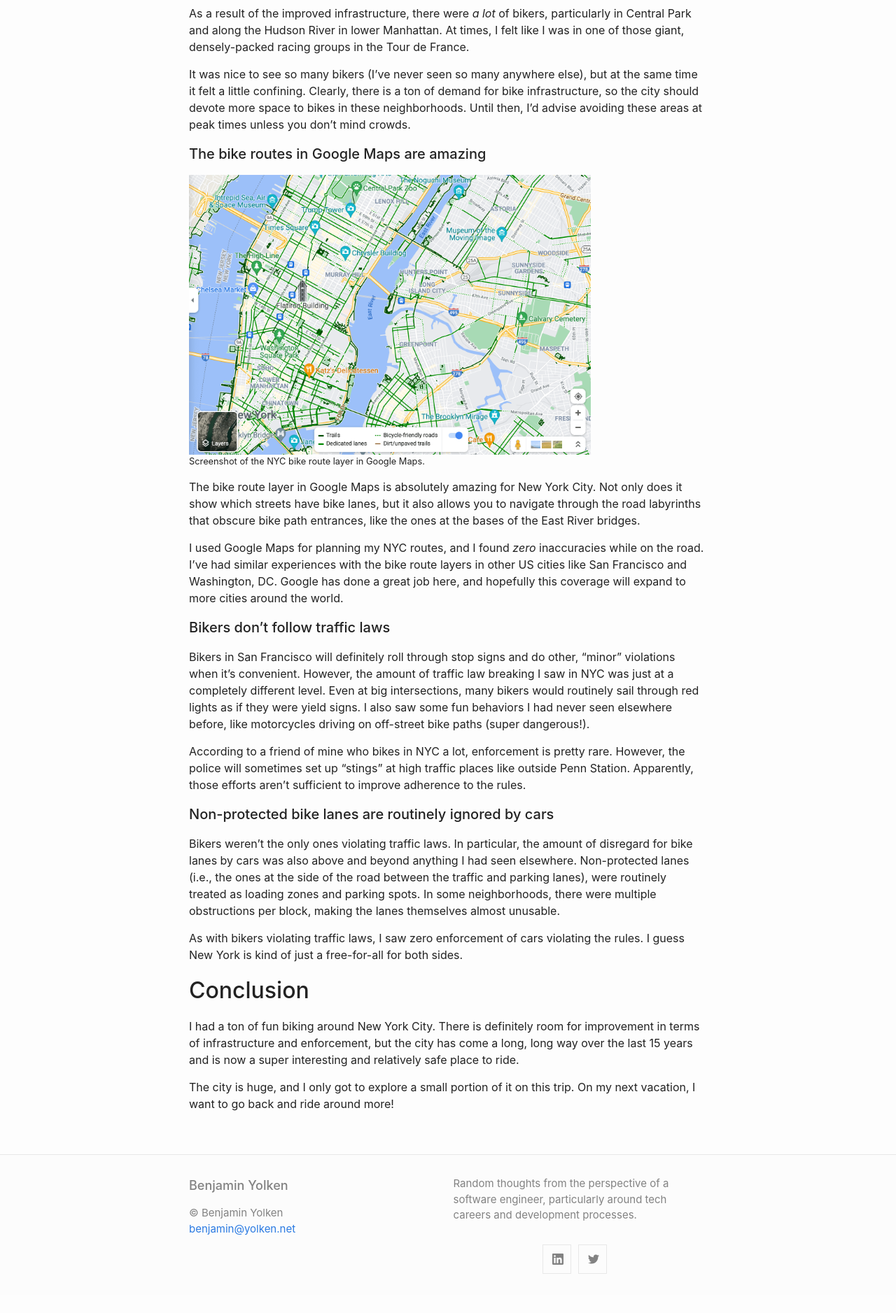
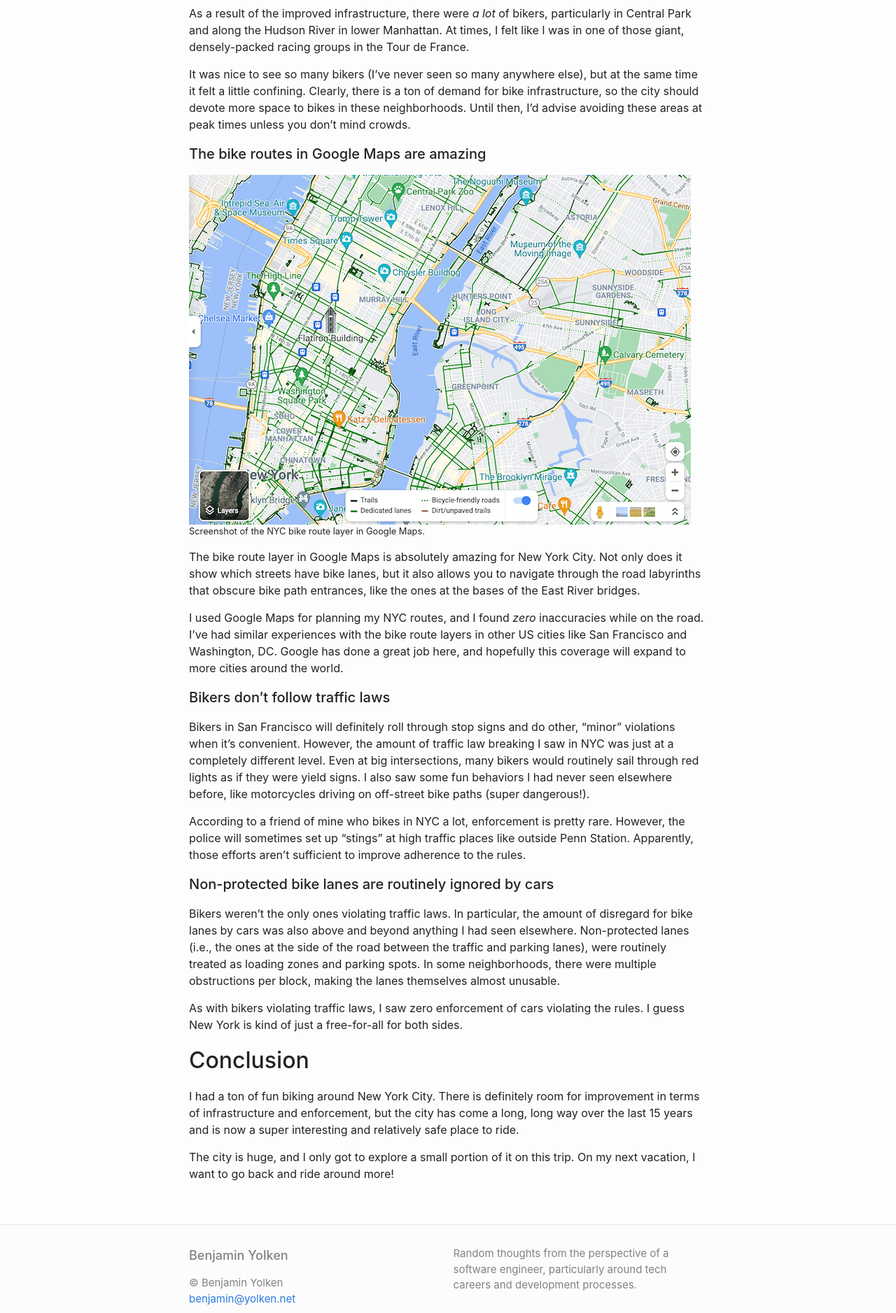
Before and after one commit to yolken/yolken-blog, a Jekyll site: the page built from site/_posts/2021-10-03-my-nyc-bike-cation.md, in a window 1280 px wide. Shown: the part 3765-5642 px from the top of the page at 70% size. Built offline with Jekyll 4.4.1, drawn with Linux system fonts in a browser that asks for light colours; before the commit the page ends 5616 px from its top, so only the background shows below that.

Commit message:
Fix google maps screenshot

```diff
--- a/site/_posts/2021-10-03-my-nyc-bike-cation.md
+++ b/site/_posts/2021-10-03-my-nyc-bike-cation.md
@@ -139,7 +139,7 @@ these areas at peak times unless you don't mind crowds.
 #### The bike routes in Google Maps are amazing
 
 <figure>
-  <img height="400" src="/assets/nyc_biking_google_maps.png" alt="Google Maps screenshot"/>
+  <img src="/assets/nyc_biking_google_maps.png" alt="Google Maps screenshot"/>
   <figcaption style="font-size:0.8em">
     Screenshot of the NYC bike route layer in Google Maps.
   </figcaption>
```
Also changed, not shown: site/assets/nyc_biking_google_maps.png.
